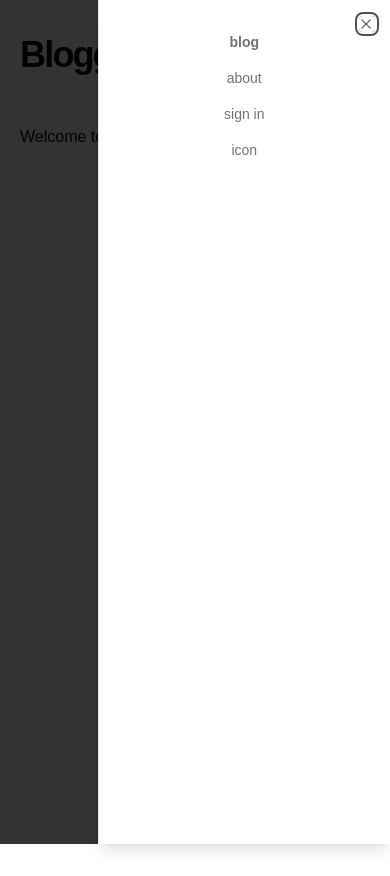
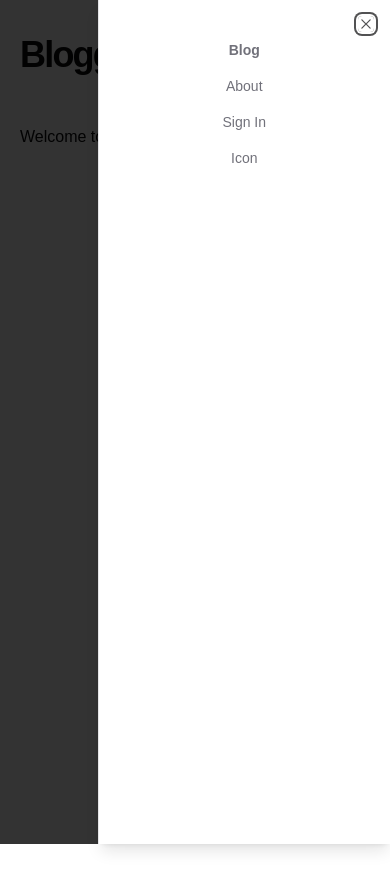
Before and after one commit to Gonchigo1/next-blog-app, a Next.js app: page / in a window 390 px wide. Both pictures are taken after a click on the button 358 px from the left and 51 px from the top of the page. Built offline with nearby package versions, Linux system fonts and the light colour scheme.

Commit message:
add the SheetTitle subcomponent to Sheet

```diff
--- a/src/components/layout/Navbar.tsx
+++ b/src/components/layout/Navbar.tsx
@@ -4,6 +4,7 @@ import {
   SheetContent,
   SheetDescription,
   SheetHeader,
+  SheetTitle,
   SheetTrigger,
 } from "@/components/ui/sheet";
 import { Menu } from "lucide-react";
@@ -38,6 +39,7 @@ const Navbar = () => {
           </SheetTrigger>
           <SheetContent>
             <SheetHeader>
+              <SheetTitle></SheetTitle>
               <SheetDescription>
                 {navLinks.map((link) => (
                   <Link
@@ -45,7 +47,7 @@ const Navbar = () => {
                     href={link.href!}
                     target={link.isOpenInNewTab ? "_blank" : "_self"}
                     className={cn(
-                      "block py-2",
+                      "block py-2 capitalize",
                       pathName === link.href && "font-semibold"
                     )}
                   >
```
